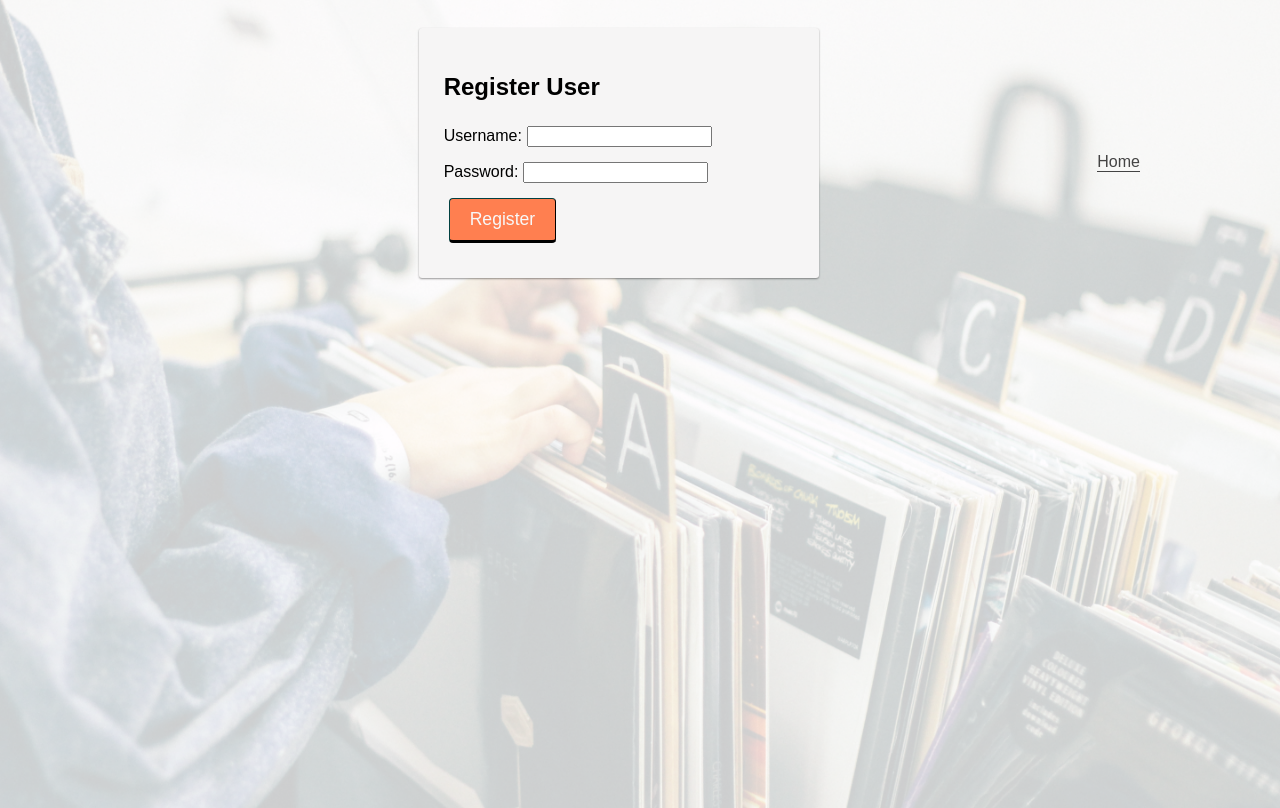
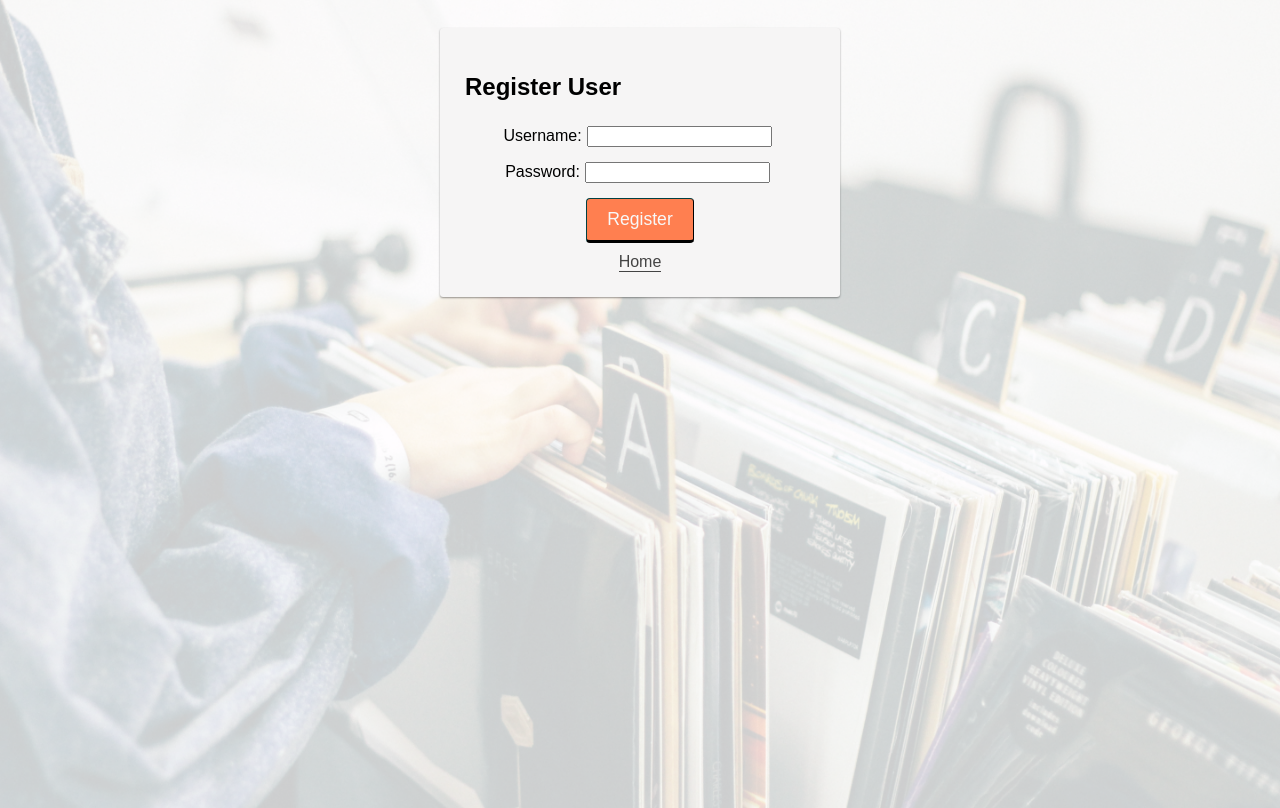
Before and after one commit to JeannieRenee/RecordBin, a React (Create React App) app: page /#/registration in a window 1280 px wide. Built offline with nearby package versions, Linux system fonts and the light colour scheme; no server answers.

Commit message:
pixle pushign lord help me

```diff
--- a/src/components/LoginForm/LoginForm.jsx
+++ b/src/components/LoginForm/LoginForm.jsx
@@ -35,7 +35,6 @@ function LoginForm() {
       <div>
         <label htmlFor="username">
           Username:
-          <br/>
           <input
             type="text"
             name="username"
@@ -48,7 +47,6 @@ function LoginForm() {
       <div>
         <label htmlFor="password">
           Password:
-          <br/>
           <input
             type="password"
             name="password"
--- a/src/components/RegisterForm/RegisterForm.jsx
+++ b/src/components/RegisterForm/RegisterForm.jsx
@@ -1,11 +1,14 @@
 import React, { useState } from 'react';
 import { useDispatch, useSelector } from 'react-redux';
+import { useHistory } from 'react-router-dom';
+
 
 function RegisterForm() {
   const [username, setUsername] = useState('');
   const [password, setPassword] = useState('');
   const errors = useSelector((store) => store.errors);
   const dispatch = useDispatch();
+  const history = useHistory();
 
   const registerUser = (event) => {
     event.preventDefault();
@@ -22,12 +25,13 @@ function RegisterForm() {
   return (
     <form className="formPanel" onSubmit={registerUser}>
       <h2>Register User</h2>
+
       {errors.registrationMessage && (
         <h3 className="alert" role="alert">
           {errors.registrationMessage}
         </h3>
       )}
-      <div>
+      <center>
         <label htmlFor="username">
           Username:
           <input
@@ -38,8 +42,8 @@ function RegisterForm() {
             onChange={(event) => setUsername(event.target.value)}
           />
         </label>
-      </div>
-      <div>
+      </center>
+      <center>
         <label htmlFor="password">
           Password:
           <input
@@ -50,10 +54,20 @@ function RegisterForm() {
             onChange={(event) => setPassword(event.target.value)}
           />
         </label>
-      </div>
-      <div>
+      </center>
+      <center>
         <input className="btn" type="submit" name="submit" value="Register" />
-      </div>
+        <br/>
+        <button
+          type="button"
+          className="btn btn_asLink"
+          onClick={() => {
+            history.push('/home');
+          }}
+        >
+          Home
+        </button>
+      </center>
     </form>
   );
 }
--- a/src/components/RegisterPage/RegisterPage.jsx
+++ b/src/components/RegisterPage/RegisterPage.jsx
@@ -8,18 +8,6 @@ function RegisterPage() {
   return (
     <div className='container'>
       <RegisterForm />
-
-      <center>
-        <button
-          type="button"
-          className="btn btn_asLink"
-          onClick={() => {
-            history.push('/home');
-          }}
-        >
-          Home
-        </button>
-      </center>
     </div>
   );
 }
```
